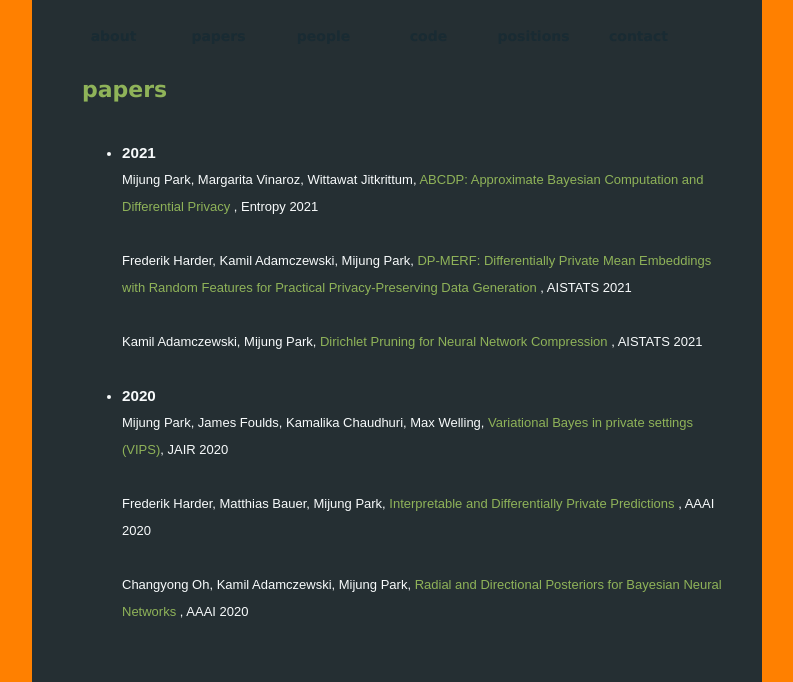
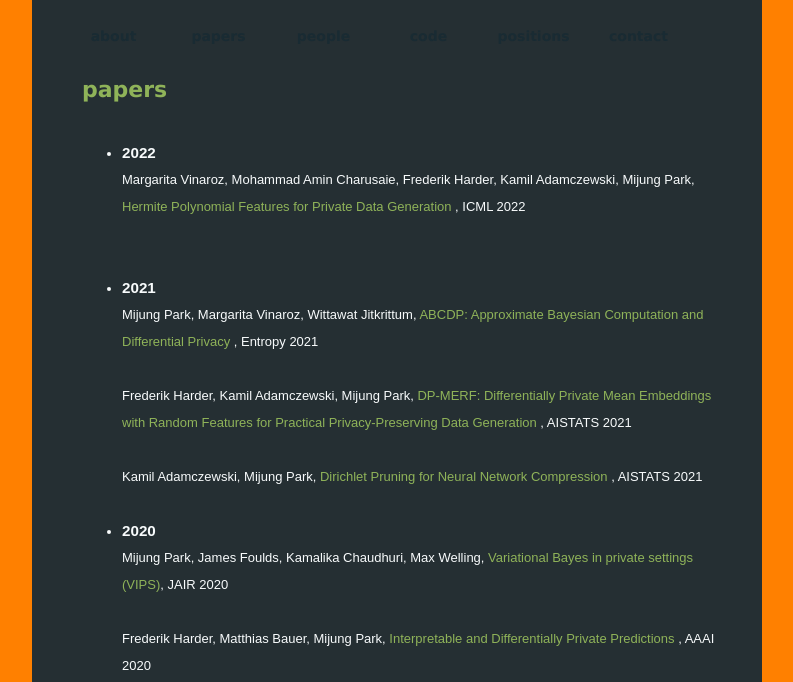
Before and after one commit to privacy-preserving-machine-learning/privacy-preserving-machine-learning.github.io, a plain HTML site: page papers.html in a window 1280 px wide. Shown: the part 89-771 px from the top of the page, without its empty margins (243-1036 px from the left). Drawn offline with Linux system fonts and the light colour scheme.

Commit message:
pub updated

```diff
--- a/papers.html
+++ b/papers.html
@@ -55,6 +55,14 @@
         <br>
 
     <ul>
+
+
+        <li><h3>2022</h3></li>
+
+                <p>Margarita Vinaroz, Mohammad Amin Charusaie, Frederik Harder, Kamil Adamczewski, Mijung Park, <a href="https://arxiv.org/abs/2106.05042", style="text-decoration:none", color="#FFFFFF"> Hermite Polynomial Features for Private Data Generation </a>, ICML 2022 <br></p>
+                <br>
+
+         <br>
 
         <li><h3>2021</h3></li>
 
```
Also changed, not shown: people.html (+1 -1 lines).
